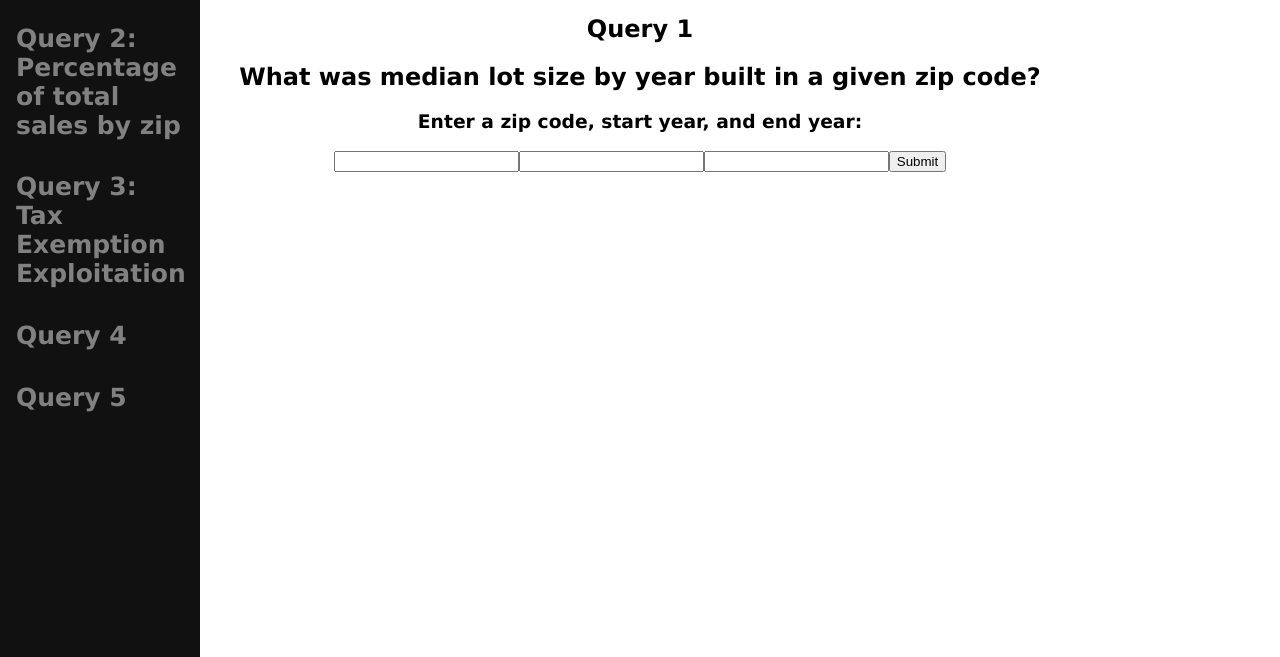
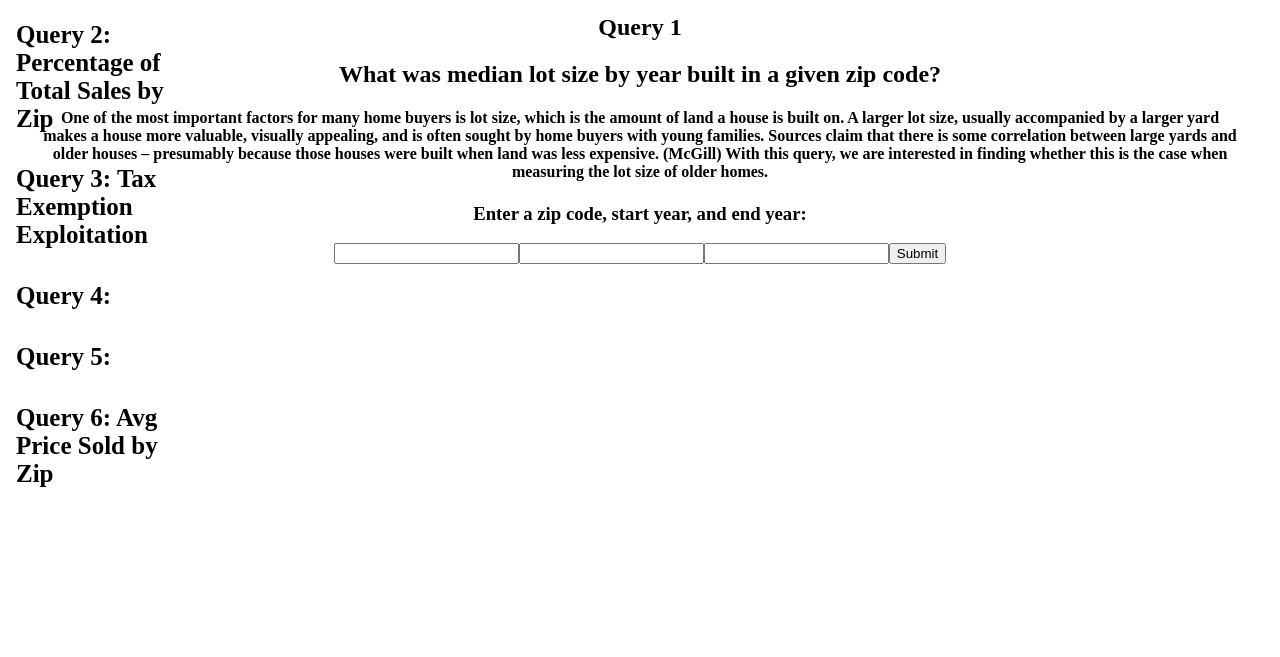
Before and after one commit to jbarber877/Pasco-Properties, a website: page Query1.html in a window 1280 px wide. Shown: the part 143-800 px from the top of the page. Drawn offline with nearby package versions, Linux system fonts and the light colour scheme.

Commit message:
Update Query1.html

```diff
--- a/Query1.html
+++ b/Query1.html
@@ -1,16 +1,22 @@
 <!DOCTYPE html>
 <html lang = "en">
   <head>
+    <link href = "index.css" rel = "stylesheet" type = "text/css">
+    <script src="https://kit.fontawesome.com/de27bd6bac.js" crossorigin="anonymous"></script>
+    <link href="https://fonts.googleapis.com/css2?family=Lobster&display=swap" rel="stylesheet">
+    <link href="https://fonts.googleapis.com/css2?family=Lobster&family=Roboto&display=swap" rel="stylesheet">
+    <link href="https://fonts.googleapis.com/css2?family=Lobster&family=Permanent+Marker&family=Roboto&display=swap" rel="stylesheet">
+
     <style>
       /* Basic Css */
-      body{ font-family:verdana; color: #000; padding: 30px;}
+      body{padding: 30px;}
       h1{font-size: 48px; text-transform: uppercase; letter-spacing: 2px; text-align: center;}
 
       .middle-message{text-align: center;}
 
       /* The sidebar menu */
-      .sidenav {height: 100%; width: 200px; position: fixed; z-index: 1; top: 0; left: 0; background-color: #111; overflow-x: hidden; padding-top: 20px;}
-      .sidenav h2 {padding: 6px 8px 6px 16px; text-decoration: none; font-size: 25px; color: #818181; display: block;}
+      .sidenav {height: 100%; width: 200px; position: fixed; z-index: 1; top: 0; left: 0 ; overflow-x: hidden; padding-top: 20px;}
+      .sidenav h2 {padding: 6px 8px 6px 16px; text-decoration: none; font-size: 25px; display: block;}
       .sidenav h2:hover {color: #f1f1f1;}
 
       /* Style page content */
@@ -22,17 +28,22 @@
 <body>
 
   <div class="sidenav">
-    <h2 id="que1">Query 1: Median Lot Size by zip</h2>
-      <h2 id="que2">Query 2: Percentage of total sales by zip</h2>
+    <h2 id="que1">Query 1: Median Lot Size by Zip</h2>
+      <h2 id="que2">Query 2: Percentage of Total Sales by Zip</h2>
       <h2 id="que3">Query 3: Tax Exemption Exploitation</h2>
-      <h2 id="que4">Query 4</h2>
-      <h2 id="que5">Query 5</h2>
+      <h2 id="que4">Query 4: </h2>
+      <h2 id="que5">Query 5: </h2>
+      <h2 id="que6">Query 6: Avg Price Sold by Zip </h2>
   </div>
 <script src="https://cdn.jsdelivr.net/npm/chart.js"></script>
 <div class="middle-message">
   <h1>Pasco Properties</h1>
-  <h2 id="que1">Query 1</h1>
+  <h2>Query 1</h1>
   <h2 id="query-description">  </h2>
+  <h4 id = "small-desc">One of the most important factors for many home buyers is lot size, which is the amount
+    of land a house is built on. A larger lot size, usually accompanied by a larger yard makes a house more valuable, visually appealing, and is often sought by home buyers with young families. Sources claim that there is some correlation between large yards and older houses – presumably because those houses were built when land was less expensive. (McGill)
+    With this query, we are interested in finding whether this is the case when measuring the lot size of older homes.
+     </h4>
   <h3 id= "query-prompt"></h3>
   <form id="userInput"></form>
   <canvas id = "myChart"></canvas>
@@ -54,6 +65,9 @@ document.getElementById("que4").onclick = () => {
 }
 document.getElementById("que5").onclick = () => {
   location.search = 'query=5';
+}
+document.getElementById("que6").onclick = () => {
+  location.search = 'query=6';
 }
     document.getElementById("query-description").innerHTML= "What was median lot size by year built in a given zip code?";
   document.getElementById("query-prompt").innerHTML="Enter a zip code, start year, and end year:"
```
